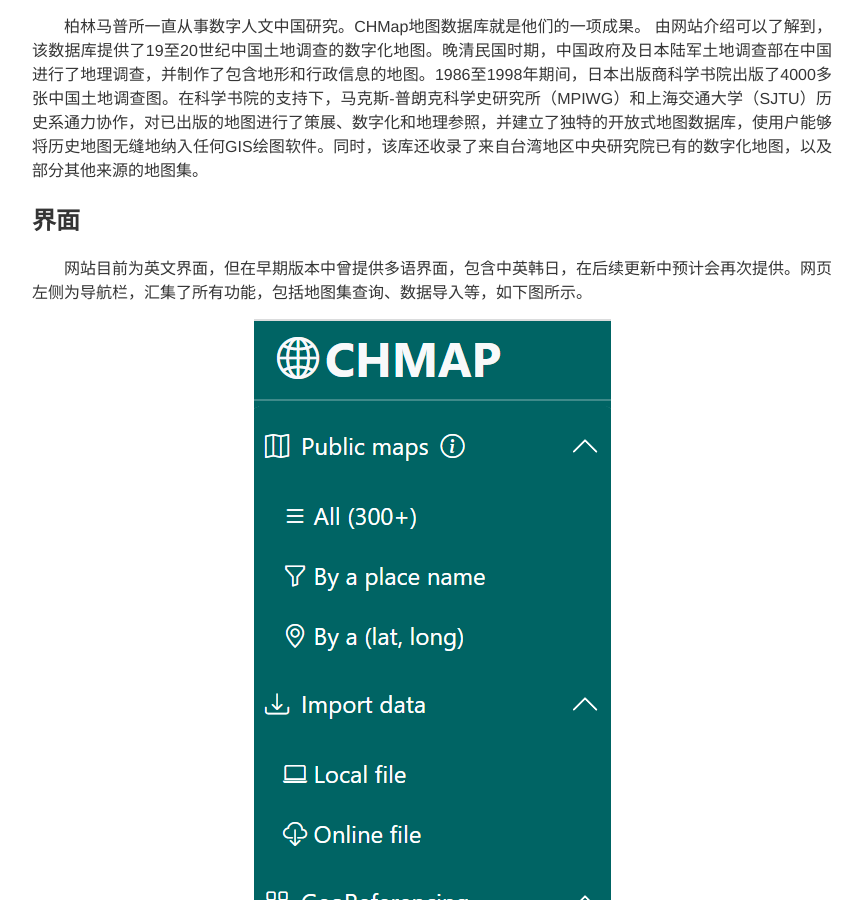
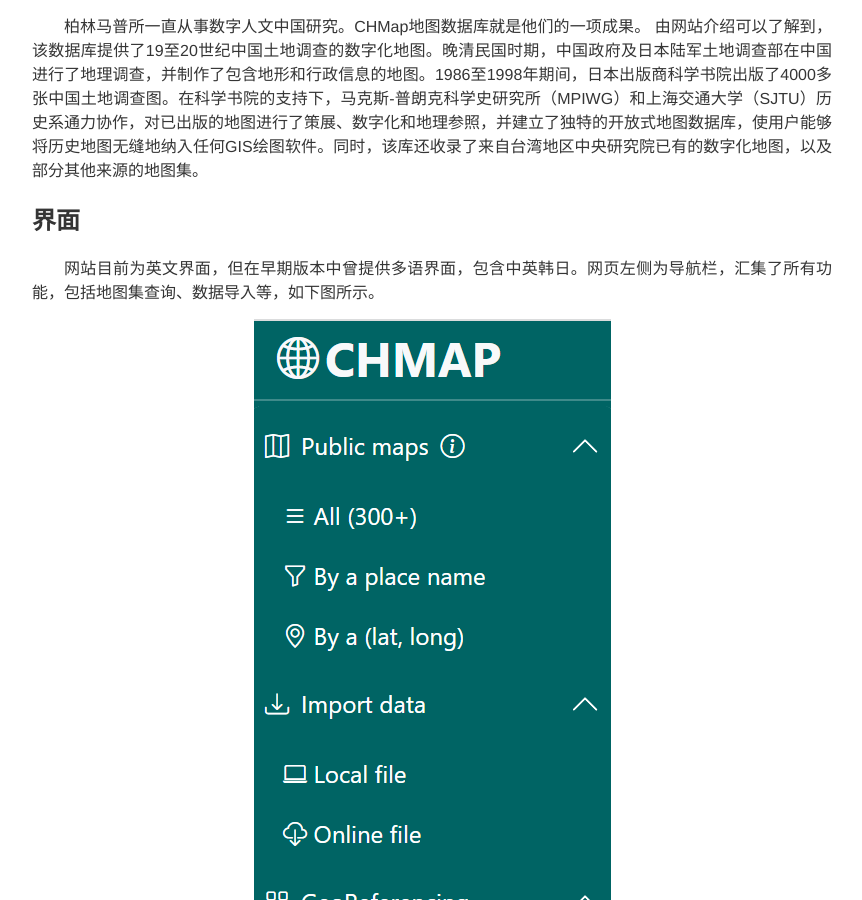
Before and after one commit to DHHD2022/DHHD2022.GitHub.io, a Jekyll site: the page built from dh_blog/_posts/2022-04-20-CHMAP介绍.md, in a window 1280 px wide and 900 px high, scrolled down 482 px. Shown: the whole window, without its empty margins (208-1070 px from the left). Built offline with Jekyll 4.4.1, drawn with Linux system fonts in a browser that asks for light colours.

Commit message:
Update 2022-04-20-CHMAP介绍.md

```diff
--- a/dh_blog/_posts/2022-04-20-CHMAP介绍.md
+++ b/dh_blog/_posts/2022-04-20-CHMAP介绍.md
@@ -21,7 +21,7 @@
 
 
 ## 界面
-网站目前为英文界面，但在早期版本中曾提供多语界面，包含中英韩日，在后续更新中预计会再次提供。网页左侧为导航栏，汇集了所有功能，包括地图集查询、数据导入等，如下图所示。
+网站目前为英文界面，但在早期版本中曾提供多语界面，包含中英韩日。网页左侧为导航栏，汇集了所有功能，包括地图集查询、数据导入等，如下图所示。
 
 ![image](https://raw.githubusercontent.com/DHHD2022/DHHD2022.GitHub.io/main/pics/2022-04-20/daohang.png)
 
```
